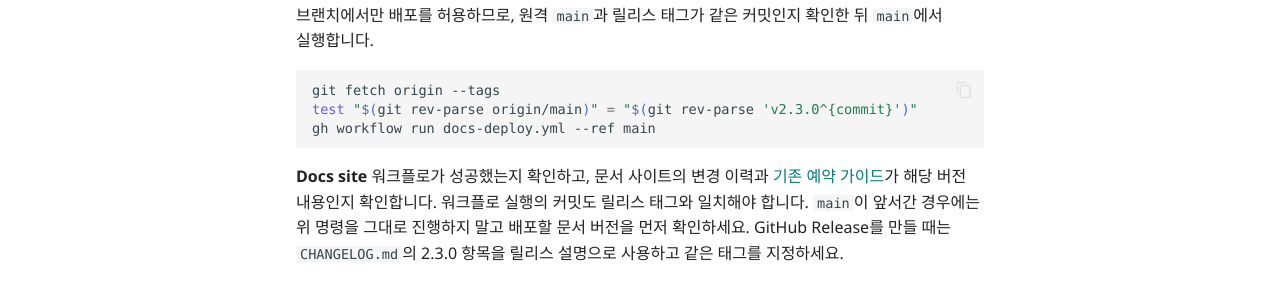
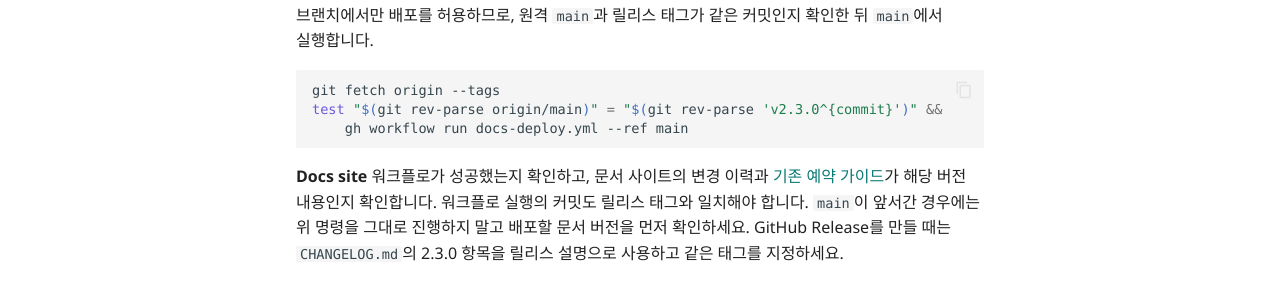
Before and after one commit to yakisoba0728/korail-mobile-api, an MkDocs documentation site: the page built from docs/releasing.md, in a window 1280 px wide and 900 px high, scrolled down 1774 px. Shown: the part 377-662 px from the top of the window. Built offline with MkDocs 1.6.1 and Material for MkDocs 9.7.7, drawn with Linux system fonts in a browser that asks for light colours; comment, search, counter and statistics services are not loaded.

````diff
--- a/docs/releasing.md
+++ b/docs/releasing.md
@@ -85,8 +85,8 @@ Actions의 **Publish to PyPI** 실행 결과와 PyPI에 표시되는 버전을
 
 ```sh
 git fetch origin --tags
-test "$(git rev-parse origin/main)" = "$(git rev-parse 'v2.3.0^{commit}')"
-gh workflow run docs-deploy.yml --ref main
+test "$(git rev-parse origin/main)" = "$(git rev-parse 'v2.3.0^{commit}')" &&
+    gh workflow run docs-deploy.yml --ref main
 ```
 
 **Docs site** 워크플로가 성공했는지 확인하고, 문서 사이트의 변경 이력과
````
